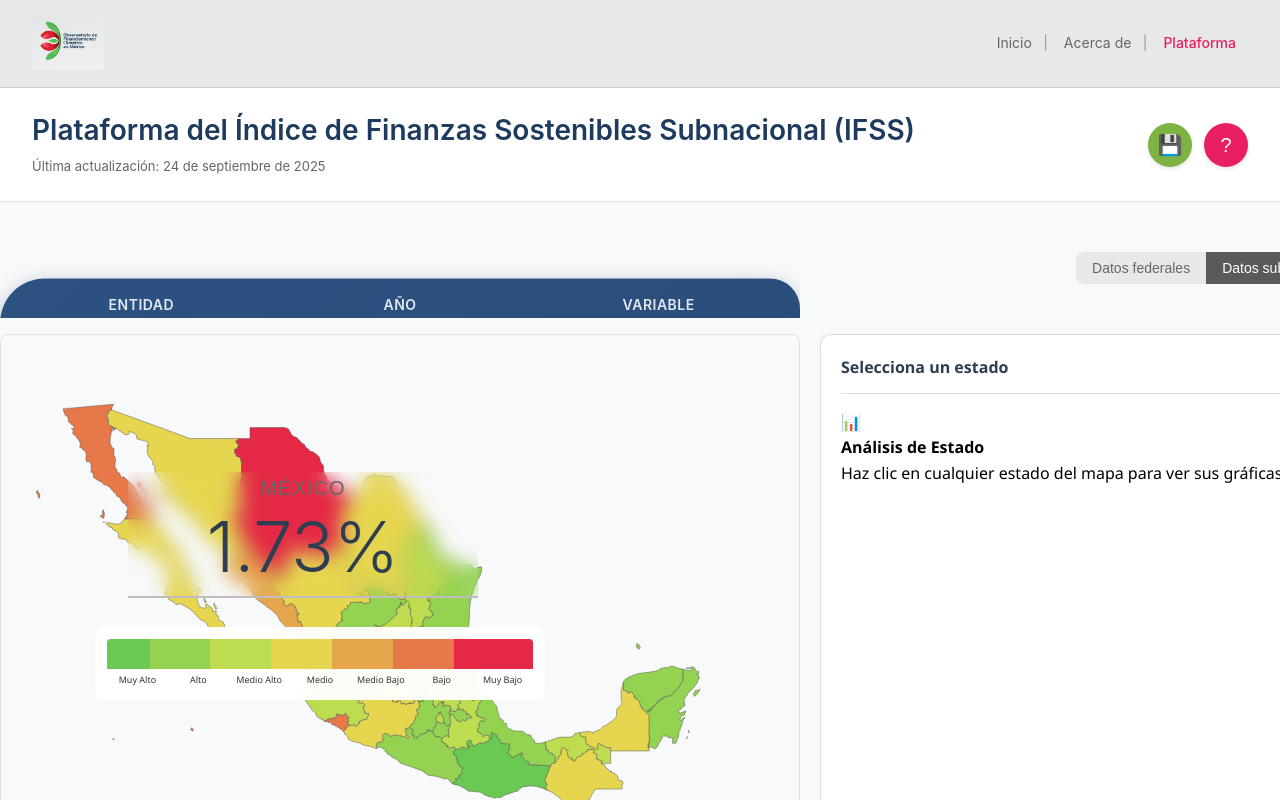
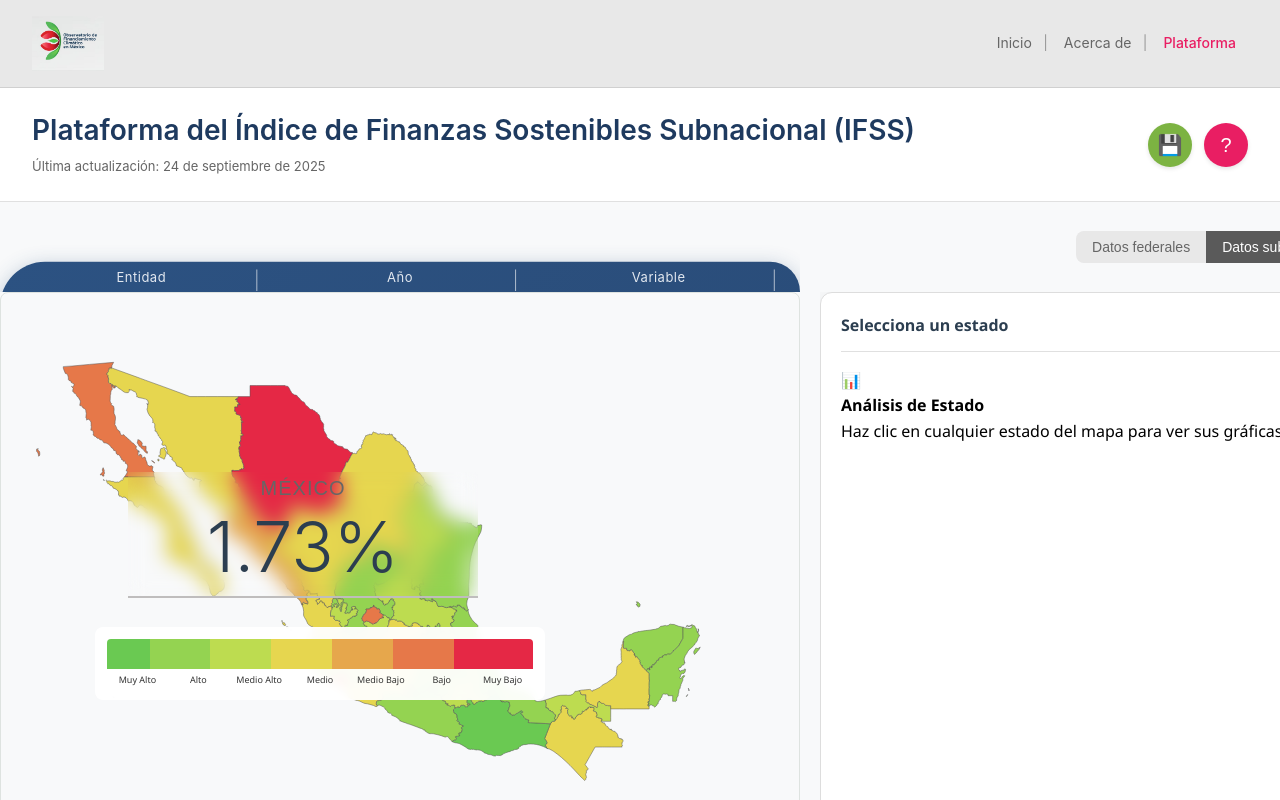
Before and after one commit to aurora-escalera/PlataformaFinanzasSostenibles, a Vue app in the folder frontend/: page /finanzas/mapas in a window 1280 px wide. Shown: the top 800 px of the page. Built offline with nearby package versions, Linux system fonts and the light colour scheme.

Commit message:
Menu ya se despliega fuera mostrando los estados

```diff
--- a/frontend/src/modules/maps/components/RetractableFilterBar.vue
+++ b/frontend/src/modules/maps/components/RetractableFilterBar.vue
@@ -1,6 +1,9 @@
 <!-- src/modules/maps/components/RetractableFilterBar.vue -->
 <template>
-  <div class="filter-bar-container">
+  <div
+    class="filter-bar-container"
+    :style="{ overflow: activeDropdown !== null ? 'visible' : 'hidden' }"
+  >
     <!-- Barra de filtros principal -->
     <div
       class="filter-bar"
@@ -32,7 +35,10 @@
                   class="search-input"
                 >
               </div>
-              <div class="dropdown-options">
+              <div
+                class="dropdown-options"
+                @wheel.prevent="handleDropdownScroll"
+              >
                 <div
                   @click="selectEntity(null)"
                   class="dropdown-option"
@@ -48,7 +54,6 @@
                   :class="{ 'selected': selectedEntity === entity.name }"
                 >
                   <span>{{ entity.name }}</span>
-                  <span class="entity-value">{{ entity.value }}%</span>
                 </div>
               </div>
             </div>
@@ -193,6 +198,25 @@ const filteredEntities = computed(() => {
   )
 })
 
+// Función para manejar el scroll en el dropdown
+const handleDropdownScroll = (event) => {
+  const container = event.currentTarget
+  const { scrollTop, scrollHeight, clientHeight } = container
+  const delta = event.deltaY
+
+  // Verificar si estamos en los límites del scroll
+  const isAtTop = scrollTop === 0 && delta < 0
+  const isAtBottom = scrollTop + clientHeight >= scrollHeight && delta > 0
+
+  // Si no estamos en los límites, prevenir el scroll de la página
+  if (!isAtTop && !isAtBottom) {
+    event.preventDefault()
+  }
+
+  // Siempre detener la propagación
+  event.stopPropagation()
+}
+
 // Métodos para manejo de deslizamiento
 const handleMouseEnter = () => {
   // Limpiar timeout anterior si existe
@@ -273,49 +297,48 @@ onMounted(() => {
 <style scoped>
 .filter-bar-container {
   position: relative;
-
   left: 0%;
   top: 0px;
   width: 100%;
-  height: 100px; /* Altura fija para el contenedor */
-  overflow: hidden; /* Ocultar la parte que se desliza fuera */
+  height: 90px; /* Altura fija para el contenedor */
   margin: 0; /* Eliminar margin-bottom para quitar el gap */
   padding: 0; /* Eliminar cualquier padding */
+  z-index: 1;
 }
 
 .filter-bar {
   background: linear-gradient(135deg, #2c5282 0%, #2a4d7a 100%);
   color: white;
-  padding: 16px 24px;
+  padding: 5px 24px;
   border-radius: 45px 30px 0 0; /* Solo bordes superiores redondeados */
   box-shadow: 0 4px 20px rgba(44, 82, 130, 0.3);
   transition: transform 0.4s cubic-bezier(0.4, 0.0, 0.2, 1);
   position: absolute;
-  bottom: -30px;
+  bottom: -20px;
   left: 0;
   right: 0;
   width: 100%;
   cursor: pointer;
-  transform: translateY(calc(100% - 70px)); /* Mostrar solo 70px de la barra */
+  transform: translateY(calc(100% - 50px)); /* Mostrar solo 70px de la barra */
 }
 
 .filter-bar:hover,
 .filter-bar.expanded {
-  transform: translateY(0); /* Deslizar completamente hacia arriba */
+  transform: translateY(-22px); /* Deslizar completamente hacia arriba */
   cursor: default;
 }
 
 .filter-content {
   display: flex;
+  top: 100px;
   gap: 24px; /* Restaurar espaciado para el estado expandido */
-  align-items: flex-start;
   flex-wrap: wrap;
   justify-content: center; /* Centrar los elementos */
 }
 
 .filter-group {
   position: relative;
-  min-width: 200px;
+  min-width: 100px;
   flex: 1;
   text-align: center; /* Centrar el contenido del grupo */
   display: flex;
@@ -324,32 +347,25 @@ onMounted(() => {
 }
 
 /* Agregar separadores verticales */
-.filter-group:not(:last-child)::after {
+.filter-group::after {
   content: '|';
   position: absolute;
   right: -1px;
   top: 50%; /* Centrar verticalmente con el contenido */
-  transform: translateY(-50%);
+  transform: translateY(-100%);
   color: rgba(255, 255, 255, 0.6);
   font-size: 18px;
   font-weight: 300;
-  z-index: 10;
+  z-index: 100;
   transition: all 0.1s ease;
-}
-
-/* Cuando está expandida, mantener la misma posición centrada */
-.filter-bar.expanded .filter-group:not(:last-child)::after {
-  top: 50%;
-  transform: translateY(-50%);
 }
 
 .filter-label {
   display: block;
-  font-size: 14px;
-  font-weight: 600;
+  font-size: 13px;
+  font-weight: 400;
   margin-bottom: 8px;
   color: #e2e8f0;
-  text-transform: uppercase;
   letter-spacing: 0.5px;
 }
 
@@ -359,19 +375,19 @@ onMounted(() => {
 
 .dropdown-button {
   opacity: 80%;
-  width: 200px;
+  width: 120%;
   background: rgba(255, 255, 255, 0.95);
   border: 2px solid rgba(255, 255, 255, 0.3);
-  color: #2d3748;
-  padding: 12px 16px;
+  color: hsl(218, 23%, 23%);
+  padding: 0px 3px;
   border-radius: 25px; /* Bordes muy redondeados como en la imagen 2 */
   cursor: pointer;
   display: flex;
   align-items: center;
   gap: 12px;
   transition: all 0.2s ease;
-  font-size: 14px;
-  font-weight: 500;
+  font-size: 12px;
+  font-weight: 100px;
   box-shadow: 0 2px 8px rgba(0, 0, 0, 0.1);
 }
 
@@ -420,14 +436,14 @@ onMounted(() => {
   position: absolute;
   top: 100%;
   left: 0;
-  right: 0;
+  width: 150%; /* Mismo ancho que el botón */
   background: white;
   border-radius: 8px;
   box-shadow: 0 8px 32px rgba(0, 0, 0, 0.15);
   z-index: 9999; /* Aumentar z-index para que aparezca por encima del wrapper */
   margin-top: 8px;
-  max-height: 300px;
-  overflow: hidden;
+  max-height: none; /* Quitar límite de altura del contenedor */
+  overflow: visible; /* Permitir que el contenido sea visible */
   animation: dropdownFadeIn 0.2s ease;
 }
 
@@ -443,16 +459,16 @@ onMounted(() => {
 }
 
 .dropdown-search {
-  padding: 12px;
+  padding: 8px;
   border-bottom: 1px solid #e2e8f0;
 }
 
 .search-input {
   width: 100%;
-  padding: 8px 12px;
+  padding: 6px 10px;
   border: 1px solid #e2e8f0;
   border-radius: 6px;
-  font-size: 14px;
+  font-size: 12px;
   outline: none;
 }
 
@@ -462,12 +478,33 @@ onMounted(() => {
 }
 
 .dropdown-options {
-  max-height: 200px;
+  max-height: 180px;
   overflow-y: auto;
+  overflow-x: hidden;
+  overscroll-behavior: contain; /* Prevenir scroll en elementos padres */
+}
+
+/* Estilos personalizados para la barra de scroll */
+.dropdown-options::-webkit-scrollbar {
+  width: 6px;
+}
+
+.dropdown-options::-webkit-scrollbar-track {
+  background: #f1f1f1;
+  border-radius: 4px;
+}
+
+.dropdown-options::-webkit-scrollbar-thumb {
+  background: #cbd5e0;
+  border-radius: 4px;
+}
+
+.dropdown-options::-webkit-scrollbar-thumb:hover {
+  background: #a0aec0;
 }
 
 .dropdown-option {
-  padding: 12px 16px;
+  padding: 8px 12px;
   cursor: pointer;
   display: flex;
   justify-content: space-between;
@@ -475,6 +512,19 @@ onMounted(() => {
   color: #2d3748;
   transition: background 0.2s ease;
   border-bottom: 1px solid #f7fafc;
+  font-size: 12px; /* Mismo tamaño que dropdown-text */
+}
+
+.dropdown-option span:first-child {
+  font-size: 12px;
+  font-weight: 500;
+}
+
+.dropdown-options {
+  max-height: 180px;
+  overflow-y: auto;
+  overflow-x: hidden;
+  overscroll-behavior: contain; /* Prevenir scroll en elementos padres */
 }
 
 .dropdown-option:hover {
--- a/frontend/src/pages/MapsPage.vue
+++ b/frontend/src/pages/MapsPage.vue
@@ -205,7 +205,7 @@ onMounted(async () => {
 .filters-toggles-row {
   display: flex;
   gap: 20px;
-  padding: 1rem 0; /* Solo padding vertical */
+  height: 90px;
   max-width: 1520px; /* 800px + 20px gap + 700px */
   margin: 0 auto;
 }
```
Also changed, not shown: frontend/src/modules/maps/components/MapComponent.vue (+0 -8 lines).
